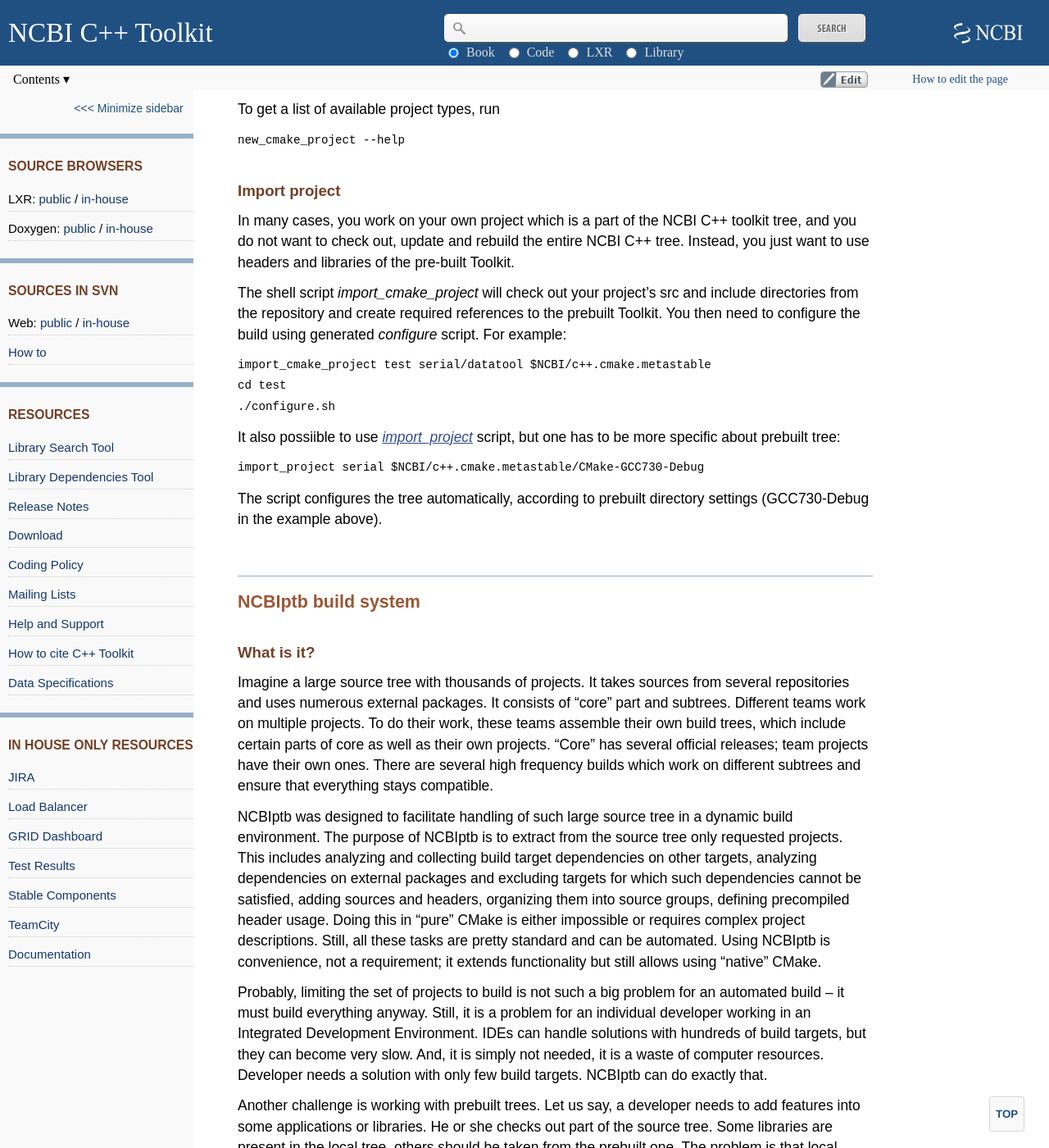
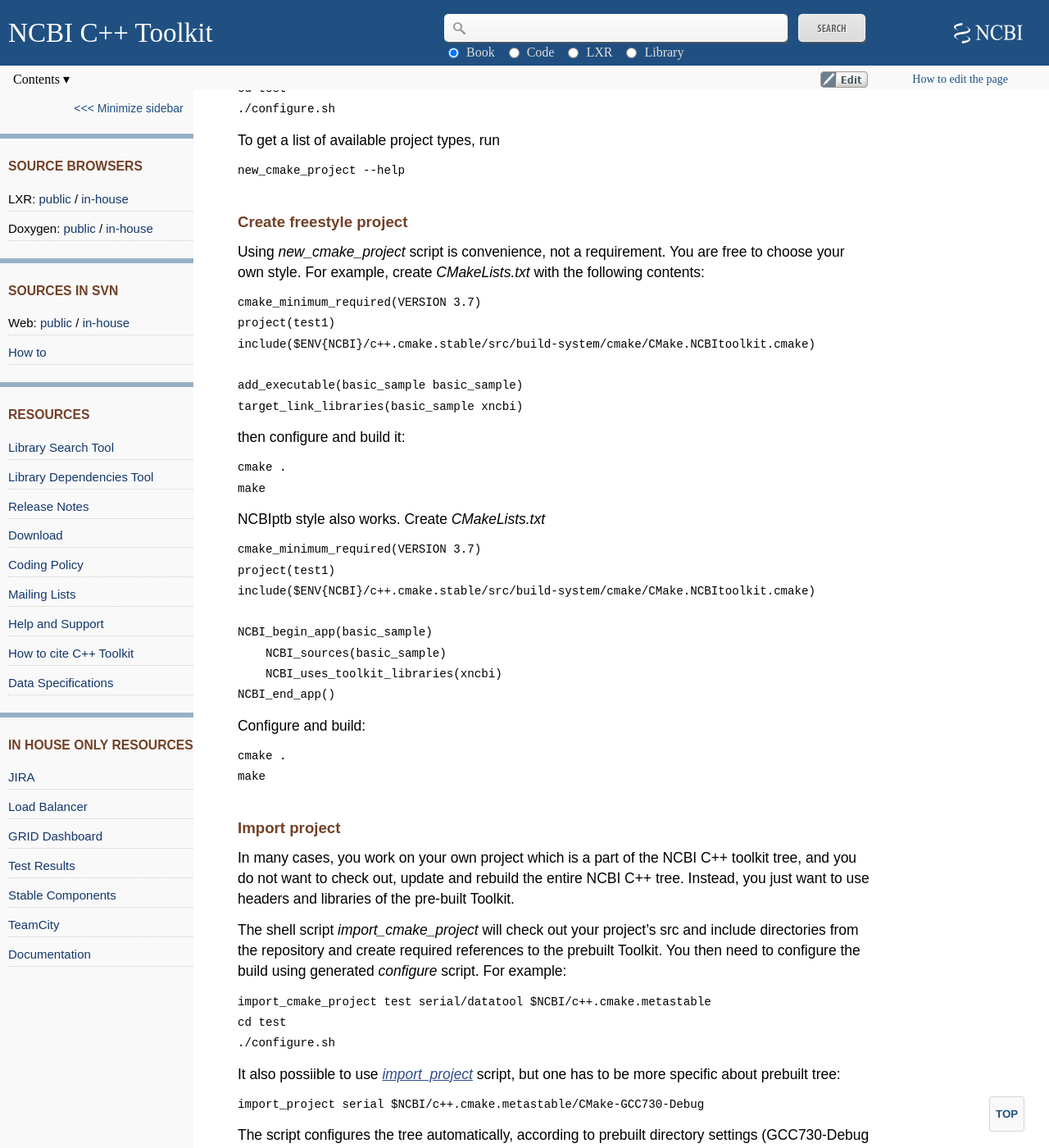
Before and after one commit to ncbi/cxx-toolkit, a Jekyll site: the page built from pages/ch_cmconfig.md, in a window 1280 px wide and 1400 px high, scrolled down 2671 px. Shown: the whole window at 82% size. Built offline with Jekyll 4.4.1, drawn with Linux system fonts in a browser that asks for light colours; some of the changed text lies outside the part shown.

Commit message:
Update ch_cmconfig.md

```diff
--- a/pages/ch_cmconfig.md
+++ b/pages/ch_cmconfig.md
@@ -24,6 +24,8 @@
 -   [Use prebuilt Toolkit](#ch_cmconfig._Use_prebuilt)
 
     -   [Create new project](#ch_cmconfig._new_prebuilt)
+
+    -   [Create freestyle project](#ch_cmconfig._freestyle_prebuilt)
 
     -   [Import project](#ch_cmconfig._import_prebuilt)
 
@@ -123,6 +125,40 @@
 To get a list of available project types, run
 
     new_cmake_project --help
+
+<a name="ch_cmconfig._freestyle_prebuilt"></a>
+
+### Create freestyle project
+
+Using *new_cmake_project* script is convenience, not a requirement. You are free to choose your own style. For example, create *CMakeLists.txt* with the following contents:
+
+    cmake_minimum_required(VERSION 3.7)
+    project(test1)
+    include($ENV{NCBI}/c++.cmake.stable/src/build-system/cmake/CMake.NCBItoolkit.cmake)
+
+    add_executable(basic_sample basic_sample)
+    target_link_libraries(basic_sample xncbi)
+
+then configure and build it:
+
+    cmake .
+    make
+
+NCBIptb style also works. Create *CMakeLists.txt*
+
+    cmake_minimum_required(VERSION 3.7)
+    project(test1)
+    include($ENV{NCBI}/c++.cmake.stable/src/build-system/cmake/CMake.NCBItoolkit.cmake)
+
+    NCBI_begin_app(basic_sample)
+        NCBI_sources(basic_sample)
+        NCBI_uses_toolkit_libraries(xncbi)
+    NCBI_end_app()
+
+Configure and build:
+
+    cmake .
+    make
 
 <a name="ch_cmconfig._import_prebuilt"></a>
 
```
